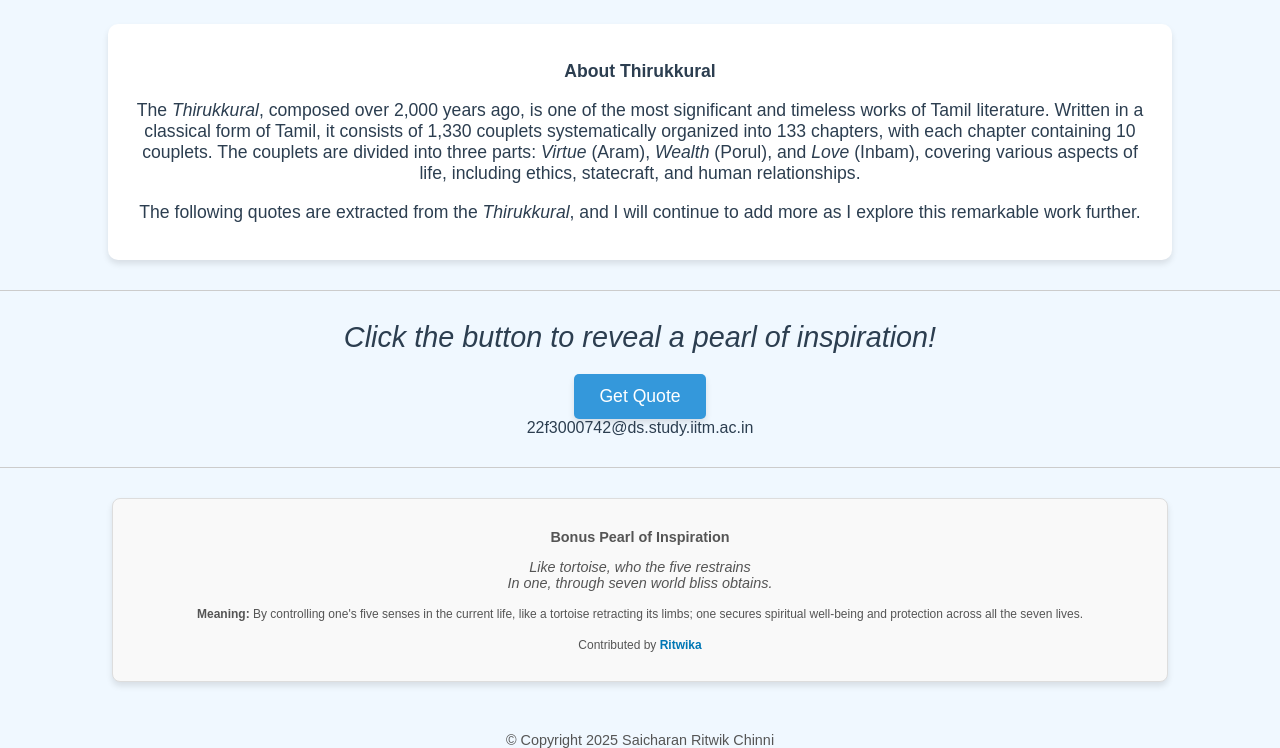
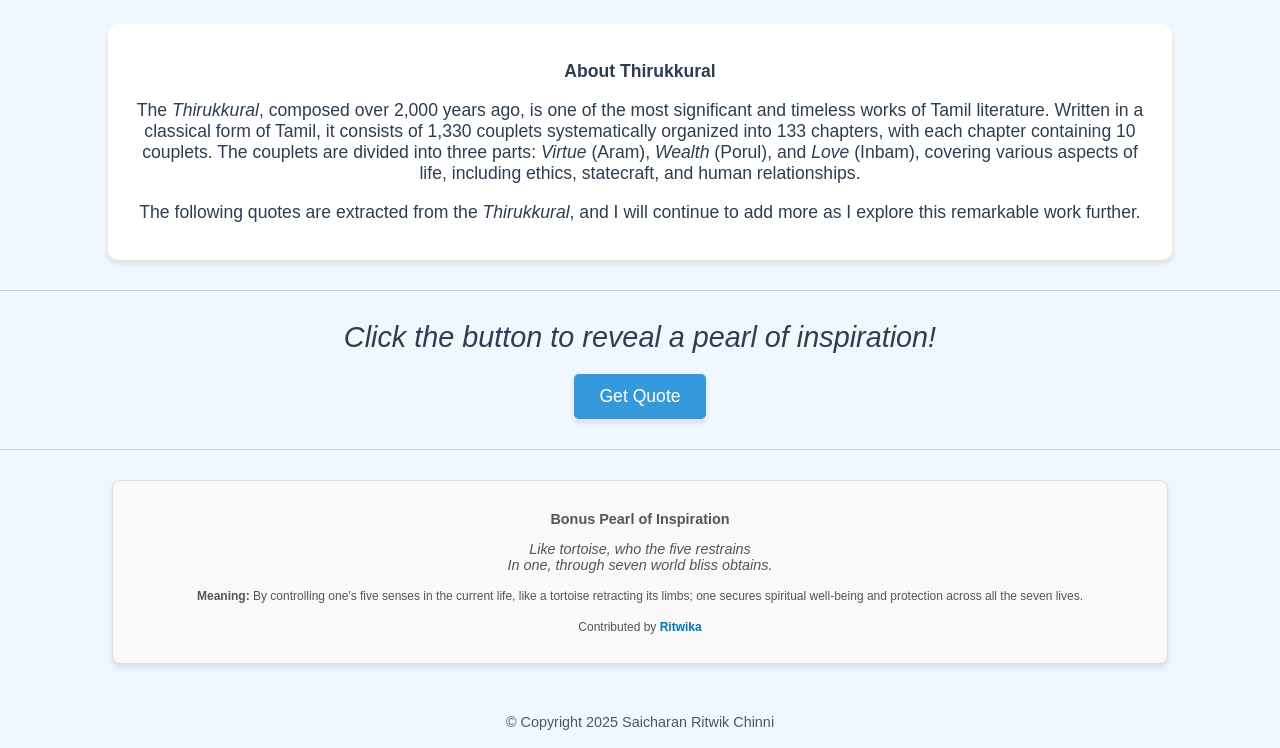
Before and after one commit to SaicharanRitwik39/PearlsofWisdom, a plain HTML site: page index.html in a window 1280 px wide. Shown: the part 112-860 px from the top of the page. Drawn offline with Linux system fonts and the light colour scheme.

Commit message:
Update index.html

```diff
--- a/index.html
+++ b/index.html
@@ -62,9 +62,6 @@
         Get Quote
     </button>
 </div>
-<div class="email">
-            <!--email_off-->22f3000742@ds.study.iitm.ac.in<!--/email_off-->
-</div>
 <div id="divider"></div>
 
 
```
